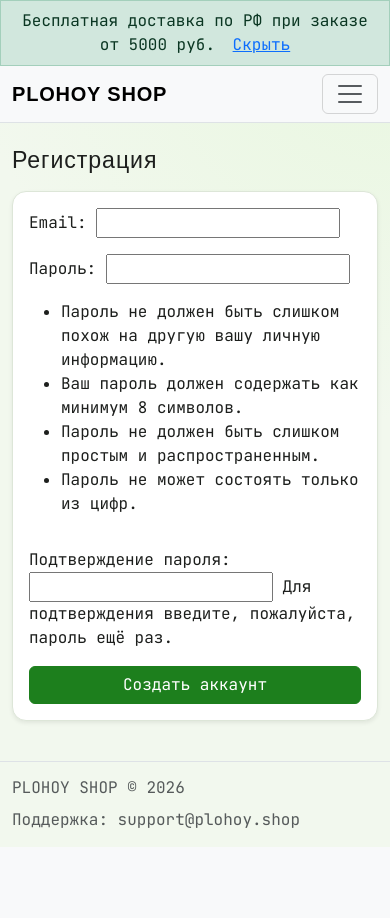
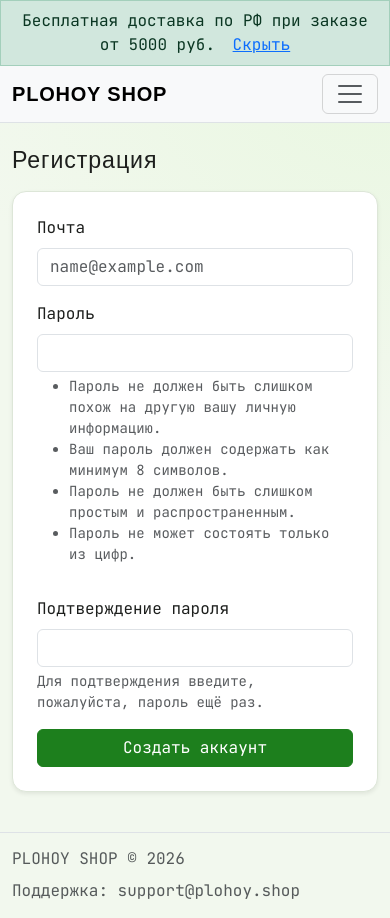
Before and after one commit to Jequne/shop_2410kai, a Django app: page /accounts/signup/ in a window 390 px wide. Before the commit the page ends 828 px from the top, so only its background shows below. Run offline with Django 5.2, Linux system fonts and the light colour scheme; tables that the repository leaves empty hold one stand-in row (values such as "Sample post"); some libraries are stand-ins or nearby versions; some web fonts are replaced.

Commit message:
prettified ui

```diff
--- a/accounts/forms.py
+++ b/accounts/forms.py
@@ -11,7 +11,7 @@ from accounts.models import Profile
 
 
 class SignUpForm(UserCreationForm):
-    email = forms.EmailField(label='Email', required=True)
+    email = forms.EmailField(label='Почта', required=True)
 
     class Meta:
         model = User
@@ -22,6 +22,28 @@ class SignUpForm(UserCreationForm):
         if User.objects.filter(email__iexact=email).exists():
             raise ValidationError('Пользователь с таким email уже существует.')
         return email
+
+    def __init__(self, *args, **kwargs):
+        super().__init__(*args, **kwargs)
+        self.fields['email'].widget.attrs.update(
+            {
+                'class': 'form-control',
+                'placeholder': 'name@example.com',
+                'autocomplete': 'email',
+            }
+        )
+        self.fields['password1'].widget.attrs.update(
+            {
+                'class': 'form-control',
+                'autocomplete': 'new-password',
+            }
+        )
+        self.fields['password2'].widget.attrs.update(
+            {
+                'class': 'form-control',
+                'autocomplete': 'new-password',
+            }
+        )
 
     def save(self, commit=True):
         user = super().save(commit=False)
@@ -47,7 +69,7 @@ class SignUpForm(UserCreationForm):
 
 
 class EmailAuthenticationForm(forms.Form):
-    email = forms.EmailField(label='Email', max_length=254)
+    email = forms.EmailField(label='Почта', max_length=254)
     password = forms.CharField(label='Пароль', strip=False, widget=forms.PasswordInput)
 
     error_messages = {
@@ -59,6 +81,19 @@ class EmailAuthenticationForm(forms.Form):
         self.request = request
         self.user_cache = None
         super().__init__(*args, **kwargs)
+        self.fields['email'].widget.attrs.update(
+            {
+                'class': 'form-control',
+                'placeholder': 'name@example.com',
+                'autocomplete': 'email',
+            }
+        )
+        self.fields['password'].widget.attrs.update(
+            {
+                'class': 'form-control',
+                'autocomplete': 'current-password',
+            }
+        )
 
     def clean(self):
         email = self.cleaned_data.get('email')
--- a/templates/accounts/signup.html
+++ b/templates/accounts/signup.html
@@ -4,11 +4,45 @@
 
 {% block content %}
 <div class="row justify-content-center">
-    <div class="col-md-6">
+    <div class="col-md-7 col-lg-6">
         <h1 class="h3 mb-3">Регистрация</h1>
-        <form method="post" class="card card-body shadow-sm">
+        <form method="post" class="card card-body shadow-sm p-4">
             {% csrf_token %}
-            {{ form.as_p }}
+
+            {% if form.non_field_errors %}
+            <div class="alert alert-danger py-2">{{ form.non_field_errors|striptags }}</div>
+            {% endif %}
+
+            <div class="mb-3">
+                <label class="form-label" for="{{ form.email.id_for_label }}">{{ form.email.label }}</label>
+                {{ form.email }}
+                {% if form.email.errors %}
+                <div class="text-danger small mt-1">{{ form.email.errors|striptags }}</div>
+                {% endif %}
+            </div>
+
+            <div class="mb-3">
+                <label class="form-label" for="{{ form.password1.id_for_label }}">{{ form.password1.label }}</label>
+                {{ form.password1 }}
+                {% if form.password1.help_text %}
+                <div class="form-text">{{ form.password1.help_text|safe }}</div>
+                {% endif %}
+                {% if form.password1.errors %}
+                <div class="text-danger small mt-1">{{ form.password1.errors|striptags }}</div>
+                {% endif %}
+            </div>
+
+            <div class="mb-3">
+                <label class="form-label" for="{{ form.password2.id_for_label }}">{{ form.password2.label }}</label>
+                {{ form.password2 }}
+                {% if form.password2.help_text %}
+                <div class="form-text">{{ form.password2.help_text|safe }}</div>
+                {% endif %}
+                {% if form.password2.errors %}
+                <div class="text-danger small mt-1">{{ form.password2.errors|striptags }}</div>
+                {% endif %}
+            </div>
+
             <button class="btn btn-dark" type="submit">Создать аккаунт</button>
         </form>
     </div>
--- a/templates/base.html
+++ b/templates/base.html
@@ -36,12 +36,11 @@
                     {% endif %}
                 </ul>
                 <div class="d-flex align-items-center gap-3">
+                    {% if request.user.is_authenticated %}
                     <a class="text-decoration-none d-flex align-items-center gap-1" href="{% url 'cart:detail' %}">
                         <span>Корзина</span>
-                        <span id="cart-counter" class="badge text-bg-light border">{% include
-                            'cart/partials/cart_counter.html' %}</span>
+                        <span id="cart-counter" class="badge text-bg-light border">{{ cart_items_count }}</span>
                     </a>
-                    {% if request.user.is_authenticated %}
                     <a class="text-decoration-none" href="{% url 'accounts:profile' %}">Профиль</a>
                     <form method="post" action="{% url 'accounts:logout' %}" class="m-0">
                         {% csrf_token %}
```
Also changed, not shown: templates/accounts/login.html (+23 -3 lines).
